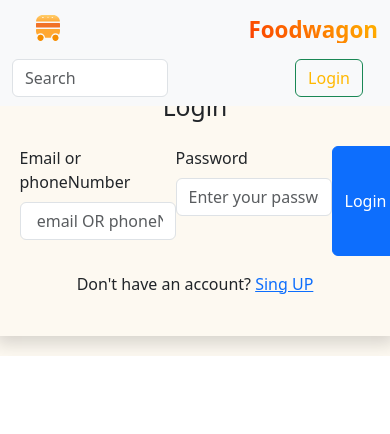
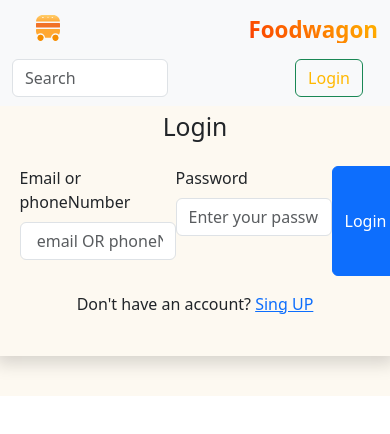
Before and after one commit to virat65/LastFoodwagon, a React (Vite) app in the folder frontend/: page /login in a window 390 px wide. Shown: the top 434 px of the page. Built offline with nearby package versions, Linux system fonts and the light colour scheme.

Commit message:
make login and signup page responsive according to phone

```diff
--- a/frontend/src/components/Home/Signup/Signup.jsx
+++ b/frontend/src/components/Home/Signup/Signup.jsx
@@ -64,7 +64,9 @@
     }
   };
   return (
-    <div>
+  <div className="container">
+      <div className="row w-100">
+        <div className="col-12 col-sm-10 col-md-6 col-lg-4 mx-auto">
       <div className="login-container container mt-5 d-flex justify-content-center align-items-center">
         <div className="login-card p-4 shadow">
           <h2 className="text-center mb-4">Singup</h2>
@@ -157,7 +159,9 @@
           </p>
         </div>
       </div>
-    </div>
+    </div>  </div>
+      </div>
+
   );
 };
 
--- a/frontend/src/components/login/login.jsx
+++ b/frontend/src/components/login/login.jsx
@@ -20,14 +20,13 @@
       console.log(formdata, "DAta");
       if (formdata.data.status === 200) {
         toast.success(formdata.data.message);
-        console.log("first",formdata.data.message)
-        console.log(" logini sucess")
+        console.log("first", formdata.data.message);
+        console.log(" logini sucess");
         // localStorage.setItem("userToken", JSON.stringify(formdata.data.body));
         // sessionStorage.setItem("userToken", JSON.stringify(formdata.data.body));
         cookie.set("userInfo", JSON.stringify(formdata.data.body));
         navigate("/");
         setTimeout(() => {
-
           window.location.reload();
         }, 1000);
       } else {
@@ -39,8 +38,11 @@
     }
   };
   return (
-    <div className="login-container  container mt-5 d-flex justify-content-center align-items-center">
-      <div className="login-card p-4 shadow">
+    <div className="container">
+      <div className="row w-100">
+        <div className="col-12 col-sm-10 col-md-6 col-lg-4 mx-auto">
+          <div className="login-container  container mt-5 d-flex justify-content-center align-items-center ">
+            <div className="login-card p-4 shadow ">
               <h2 className="text-center mb-4">Login</h2>
               <form onSubmit={handleSubmit}>
                 <div className="mb-3">
@@ -76,6 +78,9 @@
               <p className="text-center mt-3">
                 Don't have an account? <a href="/sign">Sing UP</a>
               </p>
+            </div>{" "}
+          </div>{" "}
+        </div>
       </div>
     </div>
   );
```
Lines whose indentation alone changed are shown as unchanged.
